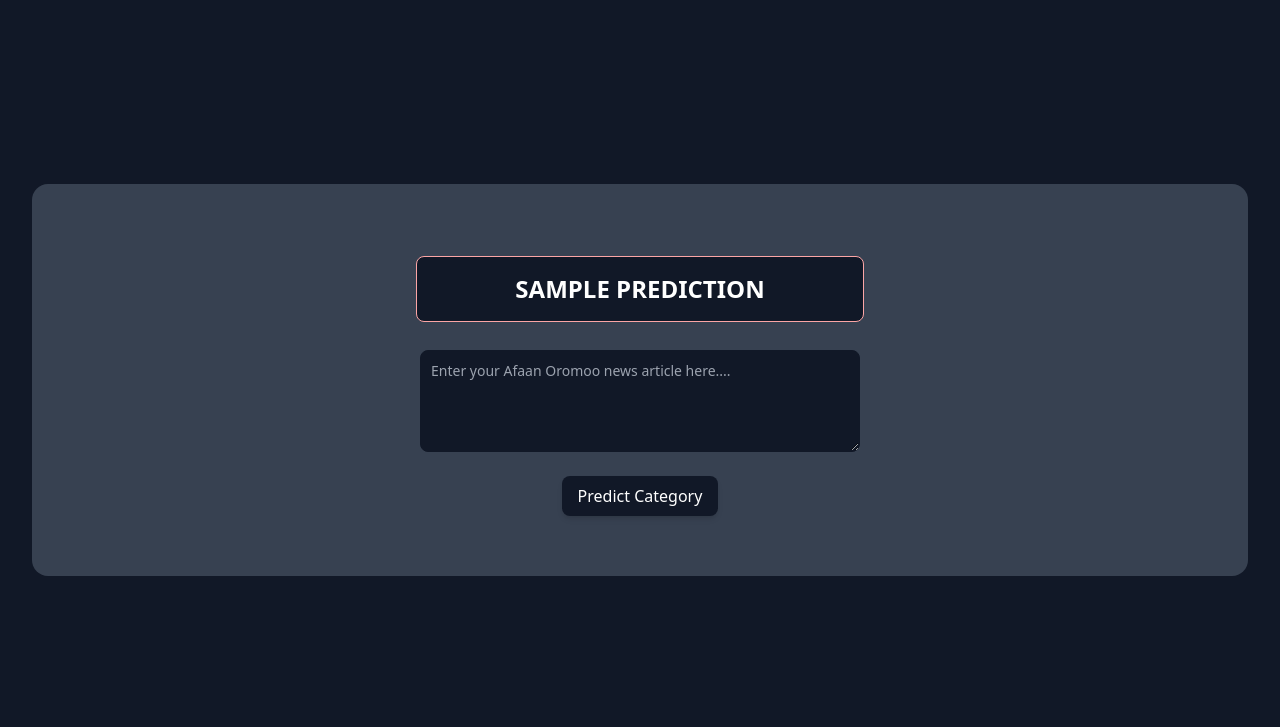
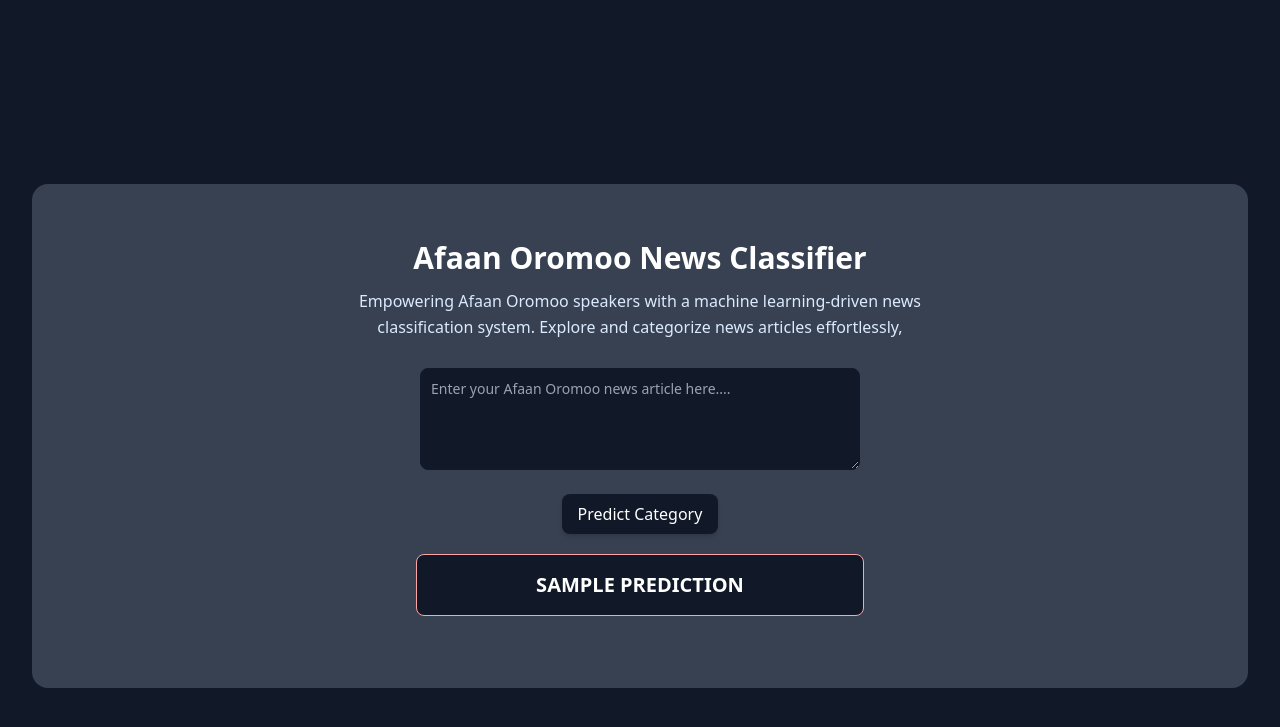
Before and after one commit to abdulmunimjemal/afaan-oromoo-news-classification-system, a Flask app: template api/templates/predict.html in a window 1280 px wide. Shown: the top 727 px of the page. Run offline with Flask 3, Linux system fonts and the light colour scheme; the template is opened without the code that fills it: most values are stand-ins (such as "Sample title", 1, 10 or a date in 2020); parts of the project's set-up code (start-up, migrations or seed data) failed here and were passed over; some libraries are stand-ins or nearby versions.

Commit message:
Minor UI Improvements

```diff
--- a/api/app.py
+++ b/api/app.py
@@ -1,10 +1,22 @@
 from flask import Flask, request, jsonify, render_template
 from model_loader import loader, predict
+from collections import defaultdict
 
 app = Flask(__name__)
 model, tokenizer, label_encoder = loader()
 
-@app.route('/', methods=['GET','POST'])
+categories = defaultdict(str)
+categories = {
+    'biiznasii': 'Business (Biiznasii)',
+    'fayyaa': 'Health (Fayyaa)',
+    'idil_addunyaa': 'World Wide (Idil Addunyaa)',
+    'ispoortii': 'Sport  (Ispoortii)',
+    'teeknooloojii': 'Technology (Teeknooloojii)',
+    'oduu_biyya_keessaa': 'Local News (Oduu Biyya Keessaa)'
+}
+
+
+@app.route('/', methods=['GET', 'POST'])
 def index():
     if request.method == 'POST':
         try:
@@ -12,8 +24,11 @@ def index():
             if 'text' not in data:
                 raise ValueError("Missing 'text' in the request body")
             text = data['text']
+            if len(text.split()) < 30:
+                raise ValueError(
+                    "Text must be at least 30 words long. Please enter a longer text.")
             prediction = predict(text, model, tokenizer, label_encoder)
-            return render_template('predict.html', prediction=prediction)
+            return render_template('predict.html', prediction=categories[prediction])
         except ValueError as ve:
             # bad request.
             return render_template('predict.html', error=str(ve)), 400
@@ -24,6 +39,8 @@ def index():
         return render_template('predict.html')
 
 # api version
+
+
 @app.route('/api/predict', methods=['POST'])
 def predict_host():
     try:
--- a/api/templates/predict.html
+++ b/api/templates/predict.html
@@ -13,26 +13,6 @@
       >
         <div class="relative z-10 max-w-xl mx-auto sm:text-center">
           <div class="space-y-3">
-            {% if prediction %}
-            <div
-              class="my-4 sm:mx-16 text-center text-sm md:text-xl lg:text-2xl text-white bg-gray-900 p-4 border rounded-lg border-red-300 font-bold"
-            >
-              <div id="prediction-result">
-                <span class="text-transform: uppercase">
-                  {{ prediction }}
-                </span>
-              </div>
-            </div>
-            {% elif error %}
-
-            <div
-              class="my-4 sm:mx-16 text-center text-sm md:text-xl lg:text-2xl text-white bg-gray-900 p-4 border rounded-lg border-red-300 font-bold"
-            >
-              <div id="prediction-result">Error: {{ error }}</div>
-            </div>
-
-            {% else %}
-
             <h3 class="text-3xl text-white font-bold">
               Afaan Oromoo News Classifier
             </h3>
@@ -41,8 +21,6 @@
               news classification system. Explore and categorize news articles
               effortlessly,
             </p>
-
-            {% endif %}
           </div>
           <div class="mt-6">
             <form
@@ -64,6 +42,23 @@
                 Predict Category
               </button>
             </form>
+            {% if prediction %}
+            <div
+              class="my-4 sm:mx-16 text-center text-xs md:text-lg lg:text-xl text-white bg-gray-900 p-4 border rounded-lg border-red-300 font-bold"
+            >
+              <div id="prediction-result">
+                <span class="text-transform: uppercase">
+                  {{ prediction }}
+                </span>
+              </div>
+            </div>
+            {% elif error %}
+            <div
+              class="my-4 sm:mx-16 text-center text-xs md:text-lg lg:text-xl text-white bg-gray-900 p-4 border rounded-lg border-red-300 font-bold"
+            >
+              <div id="prediction-result">Error: {{ error }}</div>
+            </div>
+            {% endif %}
           </div>
         </div>
       </div>
```
